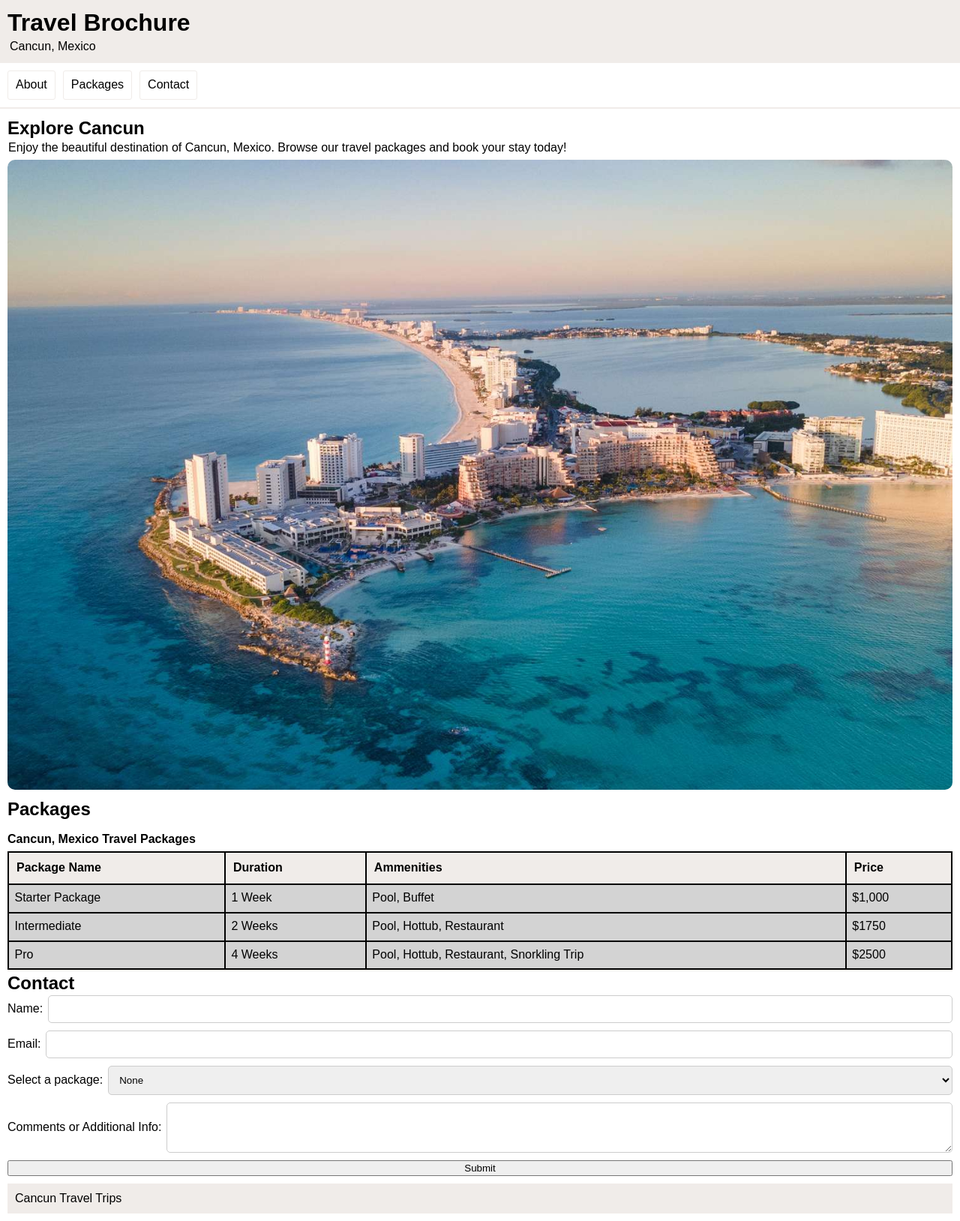
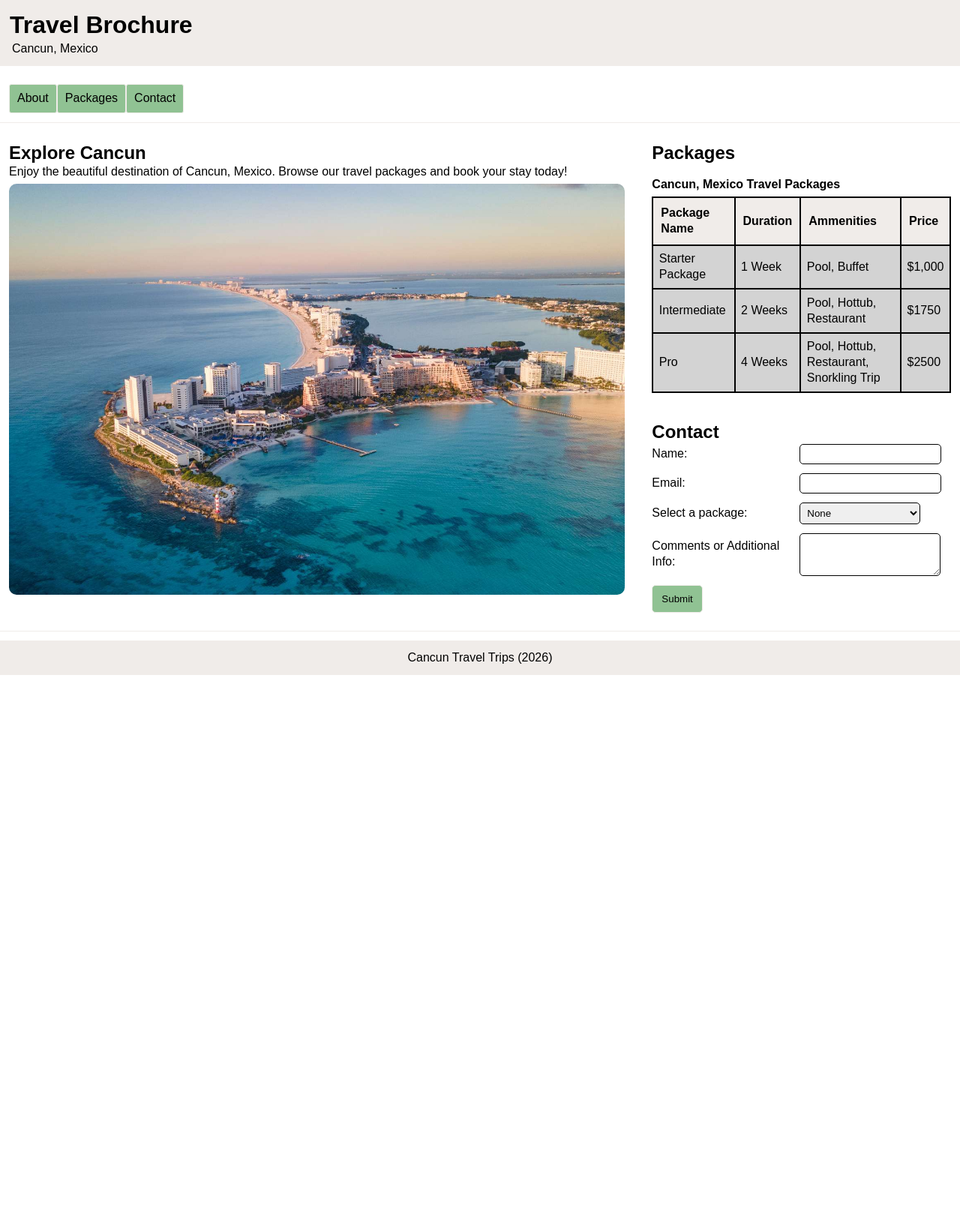
Before and after one commit to danielcobb/cis_435, a PHP site: page / in a window 1280 px wide. Shown: the whole page at 75% size. After the commit the page ends 900 px from the top, so only its background shows below. Run offline with PHP 8.4, Linux system fonts and the light colour scheme.

Commit message:
finished

```diff
--- a/project1-travel_brochure/index.html
+++ b/project1-travel_brochure/index.html
@@ -22,7 +22,7 @@
     </nav>
 
     <main class="content">
-      <section class="about">
+      <section class="about" id="about">
         <h2>Explore Cancun</h2>
         <p>
           Enjoy the beautiful destination of Cancun, Mexico. Browse our travel
@@ -35,7 +35,7 @@
         />
       </section>
 
-      <section class="packages">
+      <section class="packages" id="packages">
         <h2>Packages</h2>
 
         <table class="table">
@@ -50,6 +50,8 @@
               <th>Price</th>
             </tr>
           </thead>
+
+          <tbody>
             <tr>
               <td>Starter Package</td>
               <td>1 Week</td>
@@ -68,6 +70,7 @@
               <td>Pool, Hottub, Restaurant, Snorkling Trip</td>
               <td>$2500</td>
             </tr>
+          </tbody>
         </table>
       </section>
 
@@ -88,7 +91,7 @@
           <div class="input-field">
             <label for="package-select">Select a package:</label>
             <select name="package-select" id="package-select" required>
-              <option value="placeholder">None</option>
+              <option value="">None</option>
               <option value="starter">Starter package</option>
               <option value="intermediate">Intermediate package</option>
               <option value="pro">Pro package</option>
@@ -102,8 +105,7 @@
           <button type="submit">Submit</button>
         </form>
       </section>
-
-      <footer class="site-footer">Cancun Travel Trips</footer>
     </main>
+    <footer class="site-footer">Cancun Travel Trips (2026)</footer>
   </body>
 </html>
--- a/project1-travel_brochure/styles.css
+++ b/project1-travel_brochure/styles.css
@@ -1,11 +1,20 @@
 * {
     box-sizing: border-box;
+}
+
+:root {
+    --primary-color: #ffffff;
+    --secondary-color: #f0ece9;
+    --text-color: black;
+    --spacing: 12px;
+    --accent-color: #90C293; /* source- https://colors.artyclick.com/color-names-dictionary/color-names/light-forest-green-color */
 }
 
 body {
     font-family: Arial, Helvetica, sans-serif;
     margin: 0;
     line-height: 1.3;
+    color:var(--text-color);
 
     display: grid;
     grid-template-areas:
@@ -13,23 +22,15 @@ body {
     "nav"
     "main"
     "footer";
+    gap: var(--spacing);
 }
 
-.site-header {grid-area: header;}
-.site-nav {grid-area: nav;}
-.content {grid-area: main;}
-.site-footer {grid-area: footer;}
-
-.site-header,
-.site-nav,
-.content,
-.site-footer {
-    padding: 10px;
-}
-
+/* header */
 .site-header {
-    background: #F0ECE9 ;
-    border-bottom: 2px solid #F0ECE9;
+    grid-area: header;
+    padding: var(--spacing);
+    background: var(--secondary-color);
+    border: 1px solid var(--secondary-color);
 }
 
 .site-header h1 {
@@ -40,63 +41,81 @@ body {
     margin: 0;
     padding-left: 3px; /* align with h1 */
 }
+/* end header */
 
-.site-footer {
-    background: #F0ECE9;
-}
+/* nav */
+.site-nav {
+    grid-area: nav;
+    padding: var(--spacing);
+    display: flex;
+    flex-wrap: wrap;
 
-.site-nav {
-    display: flex;
-    gap: 10px;
-    border-bottom: 2px solid #F0ECE9;
-    flex-wrap: wrap;
-    align-items: center;
-    border-bottom: 2px solid #F0ECE9;
+    background: var(--primary-color);
+    border-bottom: 1px solid var(--secondary-color);
 }
 
 .site-nav a {
     text-decoration: none;
-    border: 1px solid #F0ECE9;
+    border: 1px solid var(--secondary-color);
+    border-collapse: collapse;
     padding: 8px 10px;
     border-radius: 3px;
-    color: black;
-    background: #fff;
+    color: var(--text-color);
+    background: var(--accent-color);
 }
 
 .site-nav a:hover {
-    background:#F0ECE9 ;
+    background: var(--secondary-color);
+}
+/* end nav */
+
+/* content */
+.content {
+    grid-area: main;
+
+    display: grid;
+    gap: var(--spacing);
+
+    border-bottom: 1px solid var(--secondary-color);
 }
 
+.content section {
+    padding: var(--spacing);
+}
+/* end content */
+
+/* about */
 .about h2 {
     margin: 0;
 }
 
 .about p {
-    margin: 1px;
+    margin: 0;
 }
+/* end about */
 
-.hero { /* image in about section */
-    max-width: 100%;
+/* image/hero */
+.hero {
+    max-width: 1250px;
     height: auto;
     display: block;
     margin-top: 5px;
     border-radius: 10px; /* rounded corners */
 }
+/* end image/hero */
 
-.packages {
-    margin-top: 10px;
-    border-bottom: solid 2px #F0ECE9;
-}
-
+/* packages */
 .packages h2 {
     margin: 0;
 }
+/* end packages */
 
+/* table */
 .table {
     width: 100%;
     border-collapse: collapse;
-    border: 1px solid #F0ECE9;
-    margin-top:10px;
+    border: 1px solid var(--secondary-color);
+    margin-top:var(--spacing);
 }
 
 .table caption{
@@ -106,11 +125,11 @@ body {
     padding: 5px 0;
 }
 
-.table thead, th {
-    background: #F0ECE9;
+.table thead th {
+    background: var(--secondary-color);
     text-align: left;
     padding: 10px;
-    border: solid 2px black;
+    border: solid 2px var(--text-color);
 
 }
 
@@ -118,17 +137,30 @@ body {
     background: lightgrey;
     padding: 7.5px;
     text-align: left;
-    border: 2px solid black;
+    border: 2px solid var(--text-color);
+}
+/* end table */
+
+/* contact header */
+.contact h2 {margin: 0;}
+/* end contact header */
+
+/* contact form/inquiries */
+#inquiries {
+    margin-top: 0;
+    margin-bottom: var(--spacing);
+    display: flex;
+    flex-direction: column;
+    align-items:flex-start;
+    gap: var(--spacing);
 }
 
-.contact h2 {margin: 0;}
-#inquiries {
-    margin-top: 0;
-    margin-bottom: 10px;
-    display: flex;
-    flex-direction: column;
-    align-items: stretch;
-    gap: 10px;
+#inquiries button {
+    border: 1px solid var(--secondary-color);
+    border-radius: 5px;
+    padding: 10px var(--spacing);
+    background: var(--accent-color);
+    align-self: flex-start;
 }
 
 .input-field {
@@ -137,11 +169,123 @@ body {
     gap: 7px;
 }
 
+.input-field label {
+    width: 190px;
+}
+
 .input-field input,
 .input-field select,
 .input-field textarea {
-    flex: 1;
-    padding: 10px;
-    border: 1px solid #ccc;
+    flex: auto;
+    padding: 5px;
+    border: 1px solid var(--text-color);
     border-radius: 5px;
+
 }
+/* end contact form/inquiries */
+
+/* footer */
+.site-footer {
+    grid-area: footer;
+    padding: var(--spacing);
+    background: var(--secondary-color);
+    text-align: center;
+    border: 1px solid var(--secondary-color);
+    width: 100%;
+}
+/* end footer */
+
+/* phone size */
+@media (max-width: 768px) {
+    .input-field {
+        flex-direction: column; /* stack the form fields into one column */
+        align-items: stretch;
+    }
+
+    .input-field label {
+        width: auto;
+    }
+
+    .hero {
+        width: 100%;
+        height: auto;
+        max-width: 100%;
+        max-height: 300px;
+    }
+}
+
+/* tablet size */
+@media (min-width: 769px) and (max-width: 1023px) {
+    /* on tablets, have photo next to packages, contact and footer below */
+    .content {
+        display: grid;
+        grid-template-columns: 2fr 1fr;
+        grid-template-areas:
+        "about packages"
+        "contact contact"
+        "footer footer";
+
+        gap: var(--spacing);
+        align-items: start;
+
+    }
+
+    .about {
+        grid-area: about;
+    }
+
+    .packages {
+        grid-area: packages;
+    }
+
+    .contact {
+        grid-area: contact;
+    }
+
+    .site-footer {
+        grid-area: footer;
+    }
+
+    .hero {
+        width: 100%;
+        height: auto;
+        max-height: 400px;
+        max-width: 100%;
+    }
+}
+
+/* desktop or larger */
+@media (min-width: 1024px) {
+    /* on desktop, have photo next to packages, contact below packages, then footer on bottom */
+    .content {
+        display: grid;
+        grid-template-columns: 2fr 1fr;
+        grid-template-areas:
+        "about packages"
+        "about contact";
+        gap: var(--spacing);
+        align-items: start;
+    }
+
+    .about {
+        grid-area: about;
+    }
+
+    .packages {
+        grid-area: packages;
+    }
+
+    .contact {
+        grid-area: contact;
+    }
+
+    .hero {
+        max-width: 100%;
+        height: auto;
+        margin-bottom: 0;
+    }
+
+    .site-footer {
+        align-self: stretch;
+    }
+}
```
Lines whose indentation alone changed are shown as unchanged.
